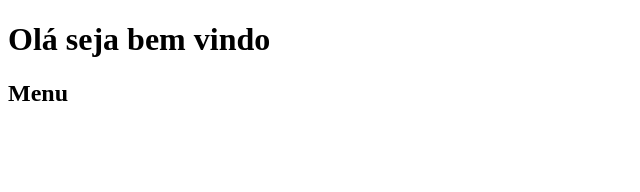
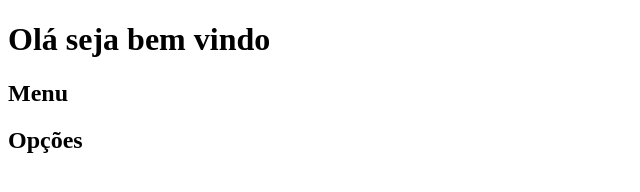
Before and after one commit to rafaelmntr/aula_git, a plain HTML site: page index.html in a window 1280 px wide. Shown: the whole page, without its empty margins (0-640 px from the left). Drawn offline with Linux system fonts and the light colour scheme.

Commit message:
Adicionando menu opções

```diff
--- a/index.html
+++ b/index.html
@@ -8,5 +8,6 @@
 <body>
     <h1>Olá seja bem vindo</h1>
     <h2>Menu</h2>
+    <h2>Opções</h2>
 </body>
 </html>
```
